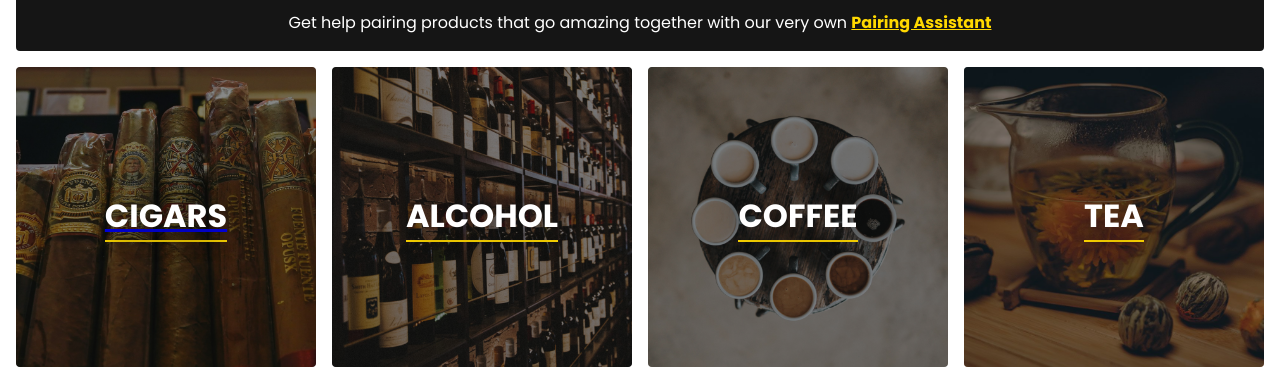
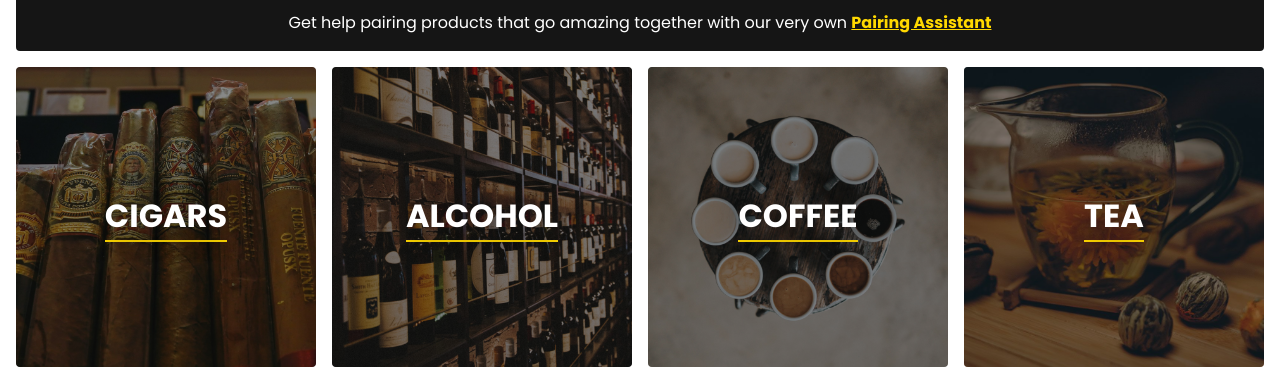
Before and after one commit to VargaAaron-FS/vargalujos, a React (Create React App) app: page / in a window 1280 px wide. Shown: the part 557-938 px from the top of the page. Built offline with nearby package versions, Linux system fonts and the light colour scheme; grey boxes are pictures that could not be loaded.

Commit message:
Added new page and updated home page

```diff
--- a/src/pages/Home.js
+++ b/src/pages/Home.js
@@ -27,9 +27,9 @@ export default function Home() {
   return (
     <AppContainer>
       <Grid>
-        <Link to="/cigars">
+        <CigarsLink to="/cigars">
           <CategoryCard categoryTitle="Cigars" bgImgUrl={CigarPhoto} />
-        </Link>
+        </CigarsLink>
         <CategoryCard categoryTitle="Alcohol" bgImgUrl={WinesPhoto} />
         <CategoryCard categoryTitle="Coffee" bgImgUrl={CoffeePhoto} />
         <CategoryCard categoryTitle="Tea" bgImgUrl={TeaPhoto} />
@@ -167,3 +167,7 @@ const Grid2 = styled.div`
     grid-template-columns: 1fr 1fr;
   }
 `;
+
+const CigarsLink = styled(Link)`
+  text-decoration: none;
+`;
```
Also changed, not shown: src/pages/PairingAssistant.js (added, +18 -0 lines).
